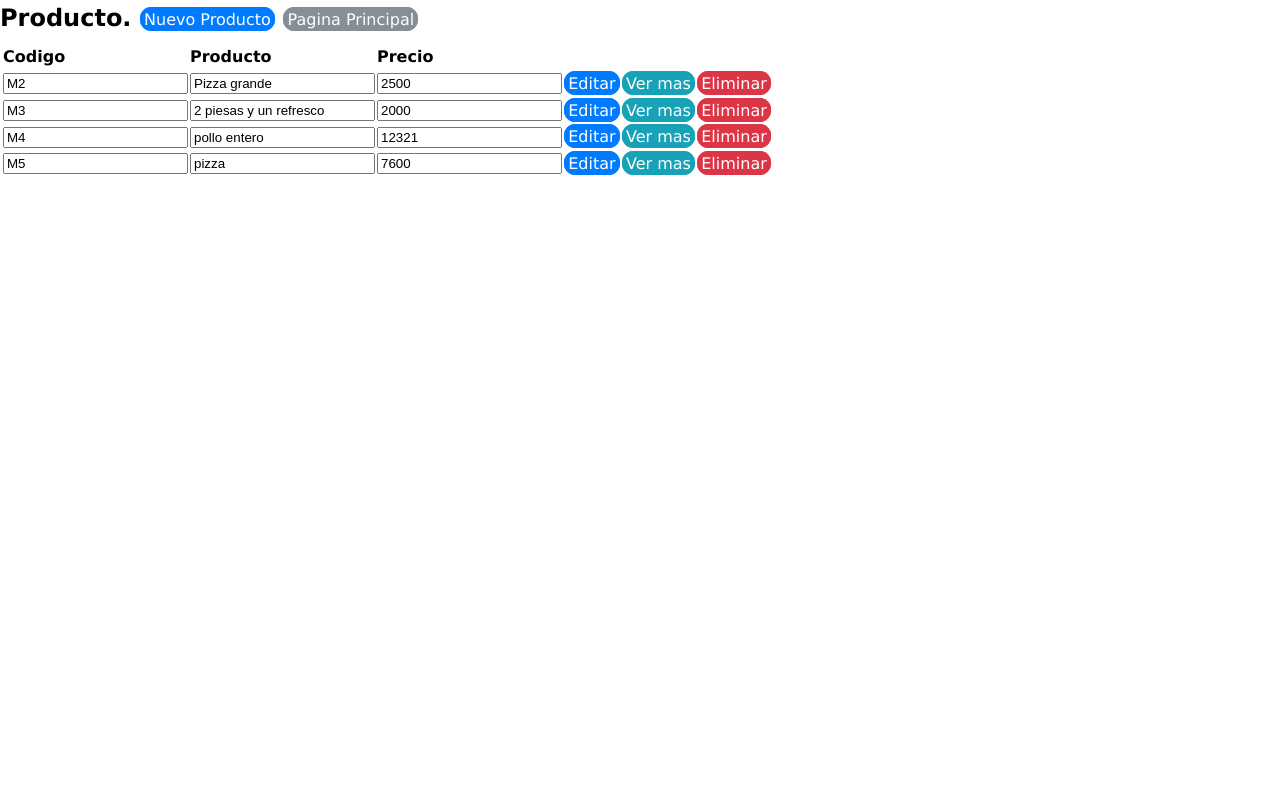
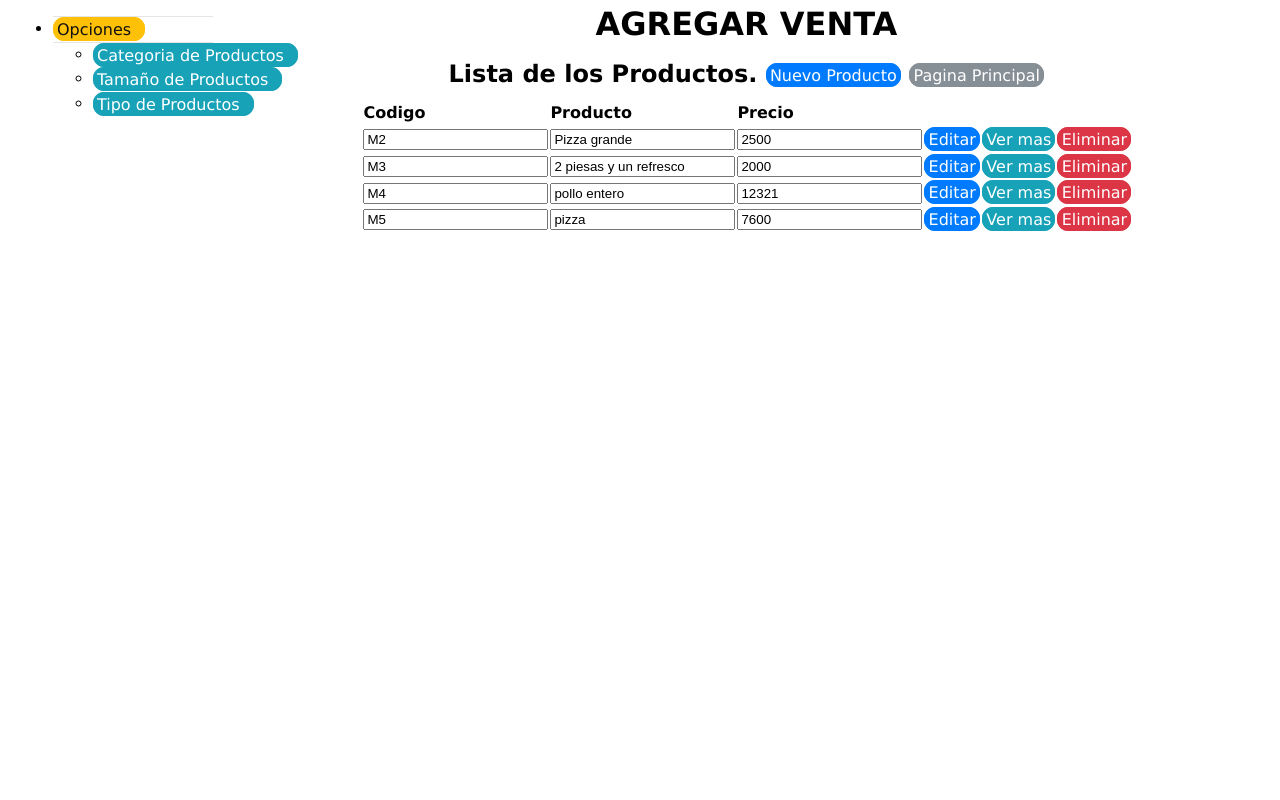
Before and after one commit to brandonndsi/ProyectoVentas, a PHP site: page /view/registroproducto/RegistroProducto.php in a window 1280 px wide. Run offline with PHP 8.4, Linux system fonts and the light colour scheme; data comes from the database, SQL or seed files in the repository.

Commit message:
Actualizacion view

```diff
--- /dev/null
+++ b/PhpProjectVenta/css/menu.css
@@ -0,0 +1,118 @@
+body,html{
+    height: 100%;
+  }
+
+  nav.sidebar, .main{
+    -webkit-transition: margin 200ms ease-out;
+      -moz-transition: margin 200ms ease-out;
+      -o-transition: margin 200ms ease-out;
+      transition: margin 200ms ease-out;
+  }
+
+  .main{
+    padding: 10px 10px 0 10px;
+  }
+
+ @media (min-width: 765px) {
+
+    .main{
+      position: absolute;
+      width: calc(100% - 40px);
+      margin-left: 40px;
+      float: right;
+    }
+
+    nav.sidebar:hover + .main{
+      margin-left: 200px;
+    }
+
+    nav.sidebar.navbar.sidebar>.container .navbar-brand, .navbar>.container-fluid .navbar-brand {
+      margin-left: 0px;
+    }
+
+    nav.sidebar .navbar-brand, nav.sidebar .navbar-header{
+      text-align: center;
+      width: 100%;
+      margin-left: 0px;
+    }
+
+    nav.sidebar a{
+      padding-right: 13px;
+    }
+
+    nav.sidebar .navbar-nav > li:first-child{
+      border-top: 1px #e5e5e5 solid;
+    }
+
+    nav.sidebar .navbar-nav > li{
+      border-bottom: 1px #e5e5e5 solid;
+    }
+
+    nav.sidebar .navbar-nav .open .dropdown-menu {
+      position: static;
+      float: none;
+      width: auto;
+      margin-top: 0;
+      background-color: transparent;
+      border: 0;
+      -webkit-box-shadow: none;
+      box-shadow: none;
+    }
+
+    nav.sidebar .navbar-collapse, nav.sidebar .container-fluid{
+      padding: 0 0px 0 0px;
+    }
+
+    .navbar-inverse .navbar-nav .open .dropdown-menu>li>a {
+      color: #777;
+    }
+
+    nav.sidebar{
+      width: 200px;
+      height: 100%;
+      margin-left: -160px;
+      float: left;
+      margin-bottom: 0px;
+    }
+
+    nav.sidebar li {
+      width: 100%;
+    }
+
+    nav.sidebar:hover{
+      margin-left: 0px;
+    }
+
+    .forAnimate{
+      opacity: 0;
+    }
+  }
+
+  @media (min-width: 1330px) {
+
+    .main{
+      width: calc(100% - 200px);
+      margin-left: 200px;
+    }
+
+    nav.sidebar{
+      margin-left: 0px;
+      float: left;
+    }
+
+    nav.sidebar .forAnimate{
+      opacity: 1;
+    }
+  }
+
+  nav.sidebar .navbar-nav .open .dropdown-menu>li>a:hover, nav.sidebar .navbar-nav .open .dropdown-menu>li>a:focus {
+    color: #CCC;
+    background-color: transparent;
+  }
+
+  nav:hover .forAnimate{
+    opacity: 1;
+  }
+  section{
+    padding-left: 15px;
+  }
--- a/PhpProjectVenta/view/registroproducto/RegistroProducto.php
+++ b/PhpProjectVenta/view/registroproducto/RegistroProducto.php
@@ -8,23 +8,35 @@
 
     <!--CSS-->
     <link rel="stylesheet" href="../../css/estilo.css">
+    <link rel="stylesheet" href="../../css/menu.css" >
 
     <?php
     include '../../business/productobusiness/ProductoBusiness.php';
     ?>
 </head>
 <body>
+
+    <div class="menu">
+        <?php
+        include("menuProductos.php");
+        ?>
+    </div>
+
     <?php
     $productoBusiness = new ProductoBusiness();
     $allBusiness = $productoBusiness->mostrarProductos();
     ?>
 
-    <h2>Producto.
+    <div class="col-sm-7 col-md-7">
+        <div class="well panel panel-info">
+            <center><h1 >AGREGAR VENTA </h1></center>
+            <div class="form-group">
+                <center><h2>Lista de los Productos.
                         <a href="?action=registrar" class="btn btn-primary">Nuevo Producto</a>
                         <a href="../ventanaprincipalview/VentanaPrincipalView.php" class="btn btn-secondary">Pagina Principal</a>
-    </h2>
+                    </h2></center>
 
-    <form  action="../../business/productoaccion/ProductoAccion.php" method="Post" >
+                <center><form  action="../../business/productoaccion/ProductoAccion.php" method="Post" >
                         <table>
                             <thead>
                                 <tr><th></th>
@@ -45,7 +57,8 @@
                                 </tr>
                             <?php endforeach ?>
                         </table>
-    </form>
+                    </form></center>
+            </div>
 
             <?php
             if (isset($_REQUEST['action'])) {
@@ -128,6 +141,8 @@
                     ?>
                 </td>
             </tr>
+        </div>
 
+    </div>
 </body>
 </html>
--- /dev/null
+++ b/PhpProjectVenta/view/registroproducto/menuProductos.php
@@ -0,0 +1,27 @@
+<!DOCTYPE html>
+
+<html>
+    <head>
+        <meta charset="UTF-8">
+        <!--CSS-->
+        <link rel="stylesheet" href="../css/estilo.css">
+        <title>Menu de Productos</title>
+    </head>
+    <body>
+        <nav class="navbar navbar-default sidebar" role="navigation" style="padding-left: 1%">
+
+            <div class="collapse navbar-collapse" id="bs-sidebar-navbar-collapse-1">
+                <ul class="nav navbar-nav">
+                    <li
+                        class="active"><a href="#" class="btn btn-warning" >Opciones <span style="font-size:16px;"></span></a>
+                    </li>
+                    <ul class="dropdown-menu" role="menu">
+                        <li><a href="../registrocategoriaproducto/RegistroCategoriaProducto.php" target="_parent" class="btn btn-info">Categoria de Productos</a></li>
+                        <li><a href="../registrotamanioproducto/RegistroTamanioProducto.php" target="_parent" class="btn btn-info">Tamaño de Productos</a></li>
+                        <li><a href="../registrotipoproducto/RegistroTipoProducto.php" target="_parent" class="btn btn-info">Tipo de Productos</a></li>
+                    </ul>
+                </ul>
+            </div>
+        </nav>
+    </body>
+</html>
--- a/PhpProjectVenta/view/ventanaprincipalview/VentanaPrincipalView.php
+++ b/PhpProjectVenta/view/ventanaprincipalview/VentanaPrincipalView.php
@@ -40,6 +40,7 @@
         <li><a href="../tipoempleadoview/TipoEmpleadoView.php" target="_parent" class="btn btn-info">Tipos de Empleados</a></li>
         <li><a href="../registrocliente/RegistroCliente.php" target="_parent" class="btn btn-info">Clientes</a></li>
         <li><a href="../registroproveedor/RegistroProveedor.php" target="_parent" class="btn btn-info">Proveedores</a></li>
+        <li><a href="../registrocombos/RegistroCombos.php" target="_parent" class="btn btn-info">Combos Disponibles</a></li>
         <li><a href="../registroproducto/RegistroProducto.php" target="_parent" class="btn btn-info">Catalogo de Productos</a></li>
         <li><a href="../registromateriaprima/RegistroMateriaPrima.php" target="_parent" class="btn btn-info">Bodega</a></li>
         <li><a href="../registrozona/RegistroZona.php" target="_parent" class="btn btn-info">Zonas</a></li>
```
Also changed, not shown: PhpProjectVenta/view/registrocombos/RegistroCombos.php (added, +127 -0 lines). Lines whose indentation alone changed are shown as unchanged.
